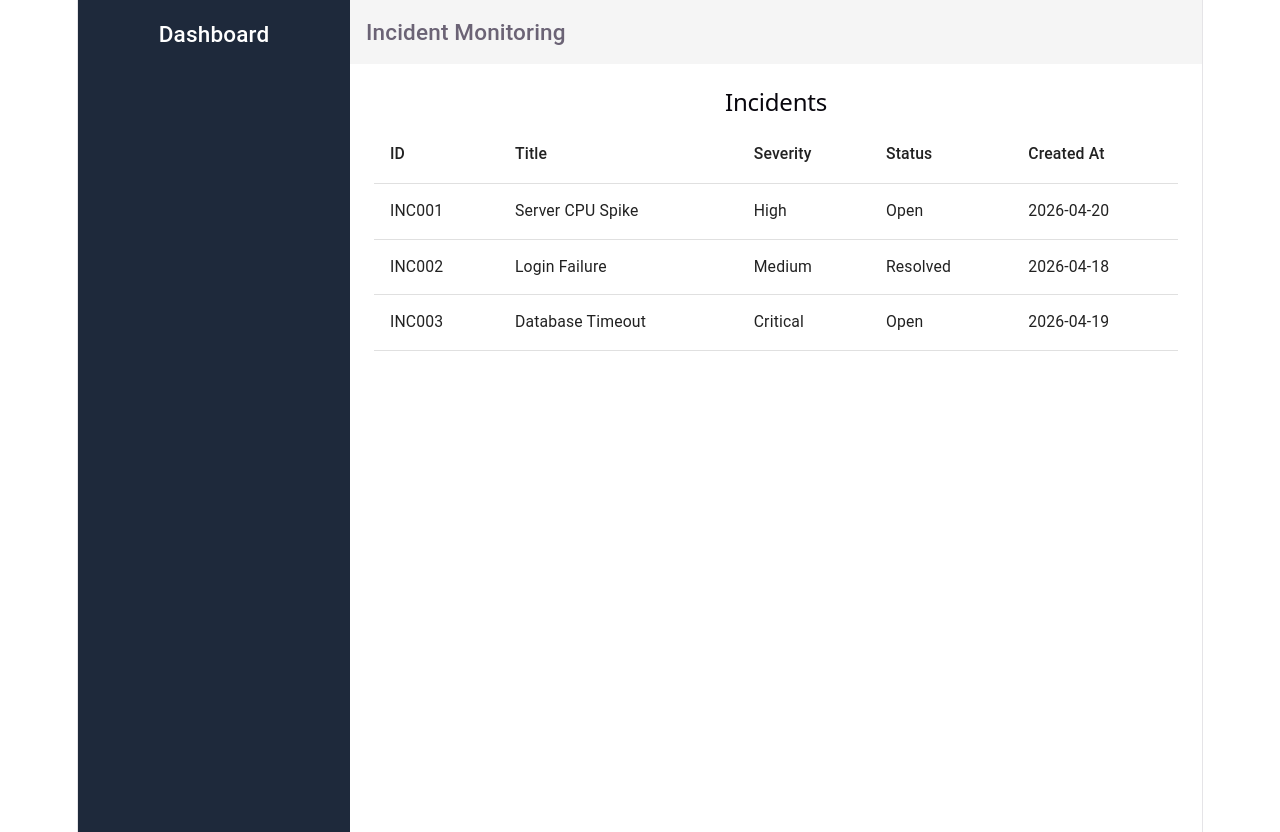
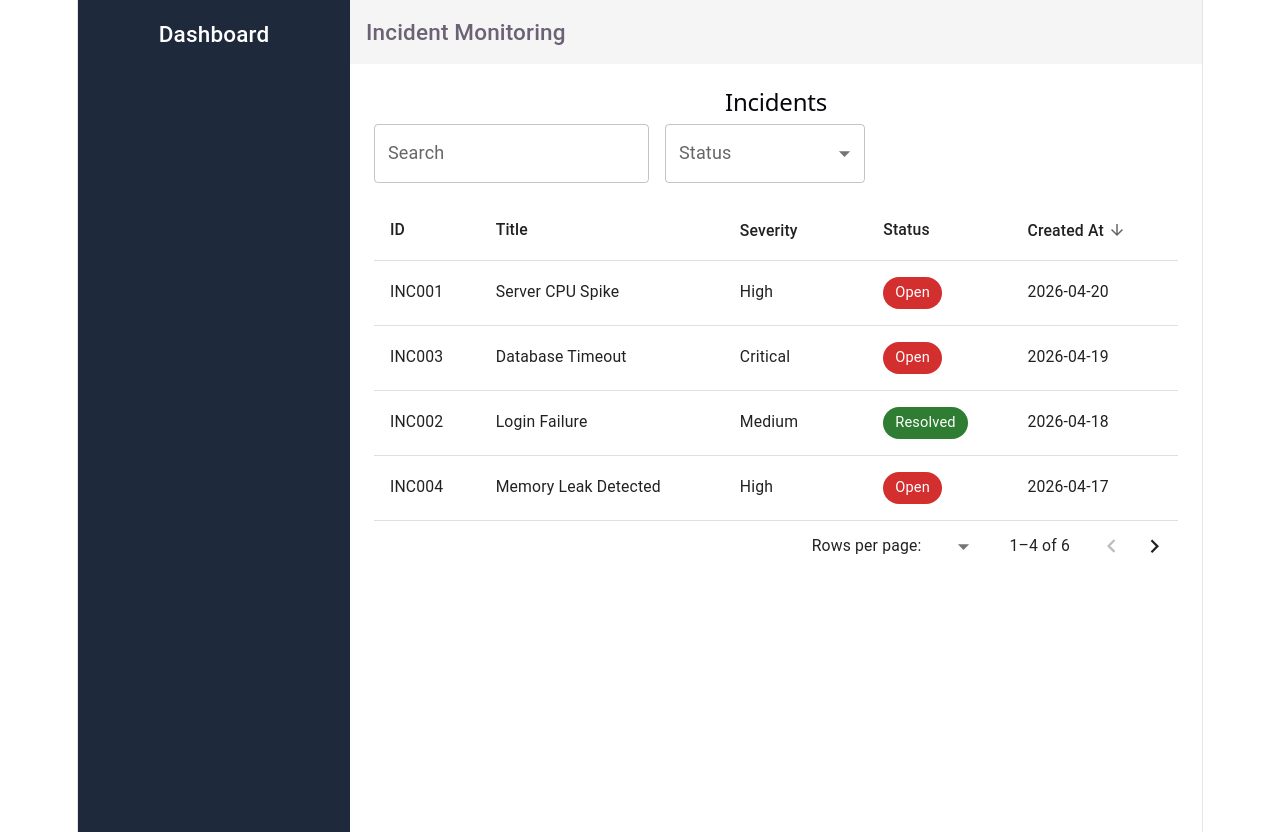
Before and after one commit to Pratikshya-N/react-dashboard-app, a React (Vite) app: page / in a window 1280 px wide. Built offline with nearby package versions, Linux system fonts and the light colour scheme.

Commit message:
feat:  add sorting and pagination to incident table and add incident detail drawer with row click interaction

```diff
--- /dev/null
+++ b/src/components/Filters/Filters.tsx
@@ -0,0 +1,34 @@
+import { Box, TextField, MenuItem } from "@mui/material";
+
+type Props = {
+  search: string;
+  setSearch: (val: string) => void;
+  status: string;
+  setStatus: (val: string) => void;
+};
+
+const Filters = ({ search, setSearch, status, setStatus }: Props) => {
+  return (
+    <Box sx={{ display: "flex", gap: 2, mb: 2 }}>
+      <TextField
+        label="Search"
+        value={search}
+        onChange={(e) => setSearch(e.target.value)}
+      />
+
+      <TextField
+        select
+        label="Status"
+        value={status}
+        onChange={(e) => setStatus(e.target.value)}
+        sx={{ width: 200 }}
+      >
+        <MenuItem value="">All</MenuItem>
+        <MenuItem value="Open">Open</MenuItem>
+        <MenuItem value="Resolved">Resolved</MenuItem>
+      </TextField>
+    </Box>
+  );
+};
+
+export default Filters;
--- /dev/null
+++ b/src/components/IncidentDrawer/IncidentDrawer.tsx
@@ -0,0 +1,50 @@
+import {
+  Drawer,
+  Box,
+  Typography,
+  Chip,
+  Divider,
+} from "@mui/material";
+
+type Props = {
+  open: boolean;
+  onClose: () => void;
+  incident: any;
+};
+
+const getColor = (status: string) => {
+  if (status === "Open") return "error";
+  if (status === "Resolved") return "success";
+  return "default";
+};
+
+const IncidentDrawer = ({ open, onClose, incident }: Props) => {
+  if (!incident) return null;
+
+  return (
+    <Drawer anchor="right" open={open} onClose={onClose}>
+      <Box sx={{ width: 350, p: 3 }}>
+        <Typography variant="h6">{incident.title}</Typography>
+
+        <Divider sx={{ my: 2 }} />
+
+        <Typography><strong>ID:</strong> {incident.id}</Typography>
+        <Typography><strong>Severity:</strong> {incident.severity}</Typography>
+
+        <Box sx={{ mt: 1 }}>
+          <Chip label={incident.status} color={getColor(incident.status)} />
+        </Box>
+
+        <Typography sx={{ mt: 2 }}>
+          <strong>Created At:</strong> {incident.createdAt}
+        </Typography>
+
+        <Typography sx={{ mt: 2 }}>
+          <strong>Description:</strong> {incident.description || "No description available"}
+        </Typography>
+      </Box>
+    </Drawer>
+  );
+};
+
+export default IncidentDrawer;
--- a/src/components/IncidentTable/IncidentTable.tsx
+++ b/src/components/IncidentTable/IncidentTable.tsx
@@ -1,25 +1,88 @@
-import { Table, TableBody, TableCell, TableHead, TableRow } from "@mui/material";
+import {
+    Table,
+    TableBody,
+    TableCell,
+    TableHead,
+    TableRow,
+    Chip,
+    TableSortLabel,
+} from "@mui/material";
 
-const IncidentTable = ({ data }: any) => {
+const getColor = (status: string) => {
+    if (status === "Open") return "error";
+    if (status === "Resolved") return "success";
+    return "default";
+};
+
+type Props = {
+    data: any[];
+    order: "asc" | "desc";
+    orderBy: string;
+    setOrder: any;
+    setOrderBy: any;
+    onRowClick: (item: any) => void;
+};
+
+const IncidentTable = ({
+    data,
+    order,
+    orderBy,
+    setOrder,
+    setOrderBy,
+    onRowClick,
+}: Props) => {
+
     return (
         <Table>
             <TableHead>
                 <TableRow>
                     <TableCell>ID</TableCell>
                     <TableCell>Title</TableCell>
-          <TableCell>Severity</TableCell>
+
+                    <TableCell>
+                        <TableSortLabel
+                            active={orderBy === "severity"}
+                            direction={order}
+                            onClick={() => {
+                                setOrderBy("severity");
+                                setOrder(order === "asc" ? "desc" : "asc");
+                            }}
+                        >
+                            Severity
+                        </TableSortLabel>
+                    </TableCell>
+
                     <TableCell>Status</TableCell>
-          <TableCell>Created At</TableCell>
+
+                    <TableCell>
+                        <TableSortLabel
+                            active={orderBy === "createdAt"}
+                            direction={order}
+                            onClick={() => {
+                                setOrderBy("createdAt");
+                                setOrder(order === "asc" ? "desc" : "asc");
+                            }}
+                        >
+                            Created At
+                        </TableSortLabel>
+                    </TableCell>
                 </TableRow>
             </TableHead>
 
             <TableBody>
                 {data.map((item: any) => (
-          <TableRow key={item.id}>
+                    <TableRow
+                        key={item.id}
+                        hover
+                        onClick={() => onRowClick(item)}
+                        sx={{ cursor: "pointer" }}
+                    >
                         <TableCell>{item.id}</TableCell>
                         <TableCell>{item.title}</TableCell>
                         <TableCell>{item.severity}</TableCell>
-            <TableCell>{item.status}</TableCell>
+                        <TableCell>
+                            <Chip label={item.status} color={getColor(item.status)} />
+                        </TableCell>
                         <TableCell>{item.createdAt}</TableCell>
                     </TableRow>
                 ))}
--- a/src/constants/mockData.ts
+++ b/src/constants/mockData.ts
@@ -5,6 +5,7 @@ export const incidents = [
     severity: "High",
     status: "Open",
     createdAt: "2026-04-20",
+    description: "CPU usage exceeded 90% for 10 minutes on production server.",
   },
   {
     id: "INC002",
@@ -12,6 +13,7 @@ export const incidents = [
     severity: "Medium",
     status: "Resolved",
     createdAt: "2026-04-18",
+    description: "Users were unable to login due to authentication service issue.",
   },
   {
     id: "INC003",
@@ -19,5 +21,30 @@ export const incidents = [
     severity: "Critical",
     status: "Open",
     createdAt: "2026-04-19",
+    description: "Database requests timing out due to high load.",
+  },
+  {
+    id: "INC004",
+    title: "Memory Leak Detected",
+    severity: "High",
+    status: "Open",
+    createdAt: "2026-04-17",
+    description: "Application memory usage increasing continuously.",
+  },
+  {
+    id: "INC005",
+    title: "API Response Delay",
+    severity: "Medium",
+    status: "Resolved",
+    createdAt: "2026-04-16",
+    description: "API response time increased beyond acceptable threshold.",
+  },
+  {
+    id: "INC006",
+    title: "Disk Space Full",
+    severity: "Critical",
+    status: "Open",
+    createdAt: "2026-04-15",
+    description: "Disk usage reached 100% on main server.",
   },
 ];
--- /dev/null
+++ b/src/hooks/useDebounce.ts
@@ -0,0 +1,15 @@
+import { useEffect, useState } from "react";
+
+export const useDebounce = (value: string, delay: number) => {
+  const [debouncedValue, setDebouncedValue] = useState(value);
+
+  useEffect(() => {
+    const timer = setTimeout(() => {
+      setDebouncedValue(value);
+    }, delay);
+
+    return () => clearTimeout(timer);
+  }, [value, delay]);
+
+  return debouncedValue;
+};
--- a/src/pages/Dashboard/Dashboard.tsx
+++ b/src/pages/Dashboard/Dashboard.tsx
@@ -1,27 +1,113 @@
 import { useEffect, useState } from "react";
 import IncidentTable from "../../components/IncidentTable/IncidentTable";
 import { fetchIncidents } from "../../services/incidentService";
+import Filters from "../../components/Filters/Filters";
+import { useDebounce } from "../../hooks/useDebounce";
+import { TablePagination } from "@mui/material";
+import IncidentDrawer from "../../components/IncidentDrawer/IncidentDrawer";
 
 const Dashboard = () => {
     const [data, setData] = useState<any[]>([]);
-    const [loading, setLoading] = useState(true);
+    const [search, setSearch] = useState("");
+    const [status, setStatus] = useState("");
+    const [orderBy, setOrderBy] = useState<"createdAt" | "severity">("createdAt");
+    const [order, setOrder] = useState<"asc" | "desc">("desc");
+    const [page, setPage] = useState(0);
+    const [rowsPerPage, setRowsPerPage] = useState(4);
+    const [selectedIncident, setSelectedIncident] = useState<any>(null);
+    const [drawerOpen, setDrawerOpen] = useState(false);
+
+    const debouncedSearch = useDebounce(search, 500);
 
     useEffect(() => {
         const loadData = async () => {
             const res: any = await fetchIncidents();
             setData(res);
-            setLoading(false);
         };
 
         loadData();
     }, []);
 
-    if (loading) return <div>Loading...</div>;
+    const filteredData = data.filter((item) => {
+        const searchText = debouncedSearch.toLowerCase();
 
+        return (
+            item.title.toLowerCase().includes(searchText) &&
+            (status ? item.status === status : true)
+        );
+    });
+
+    const priority: Record<string, number> = {
+        Critical: 3,
+        High: 2,
+        Medium: 1,
+    };
+
+    const sortedData = [...filteredData].sort((a, b) => {
+        if (orderBy === "createdAt") {
+            return order === "asc"
+                ? new Date(a.createdAt).getTime() - new Date(b.createdAt).getTime()
+                : new Date(b.createdAt).getTime() - new Date(a.createdAt).getTime();
+        }
+
+        if (orderBy === "severity") {
+            return order === "asc"
+                ? (priority[a.severity] || 0) - (priority[b.severity] || 0)
+                : (priority[b.severity] || 0) - (priority[a.severity] || 0);
+        }
+
+        return 0;
+    });
+
+    const paginatedData = sortedData.slice(
+        page * rowsPerPage,
+        page * rowsPerPage + rowsPerPage
+    );
+
+    const handleRowClick = (item: any) => {
+        setSelectedIncident(item);
+        setDrawerOpen(true);
+    };
+
+    console.log("DATA:", data);
+    console.log("SELECTED:", selectedIncident);
     return (
         <div>
             <h2>Incidents</h2>
-            <IncidentTable data={data} />
+
+            <Filters
+                search={search}
+                setSearch={setSearch}
+                status={status}
+                setStatus={setStatus}
+            />
+
+            <IncidentTable
+                data={paginatedData}
+                order={order}
+                orderBy={orderBy}
+                setOrder={setOrder}
+                setOrderBy={setOrderBy}
+                onRowClick={handleRowClick}
+            />
+
+            <IncidentDrawer
+                open={drawerOpen}
+                onClose={() => setDrawerOpen(false)}
+                incident={selectedIncident}
+            />
+
+            <TablePagination
+                component="div"
+                count={sortedData.length}
+                page={page}
+                onPageChange={(_, newPage) => setPage(newPage)}
+                rowsPerPage={rowsPerPage}
+                onRowsPerPageChange={(e) => {
+                    setRowsPerPage(parseInt(e.target.value, 10));
+                    setPage(0);
+                }}
+            />
         </div>
     );
 };
```
Lines whose indentation alone changed are shown as unchanged.
